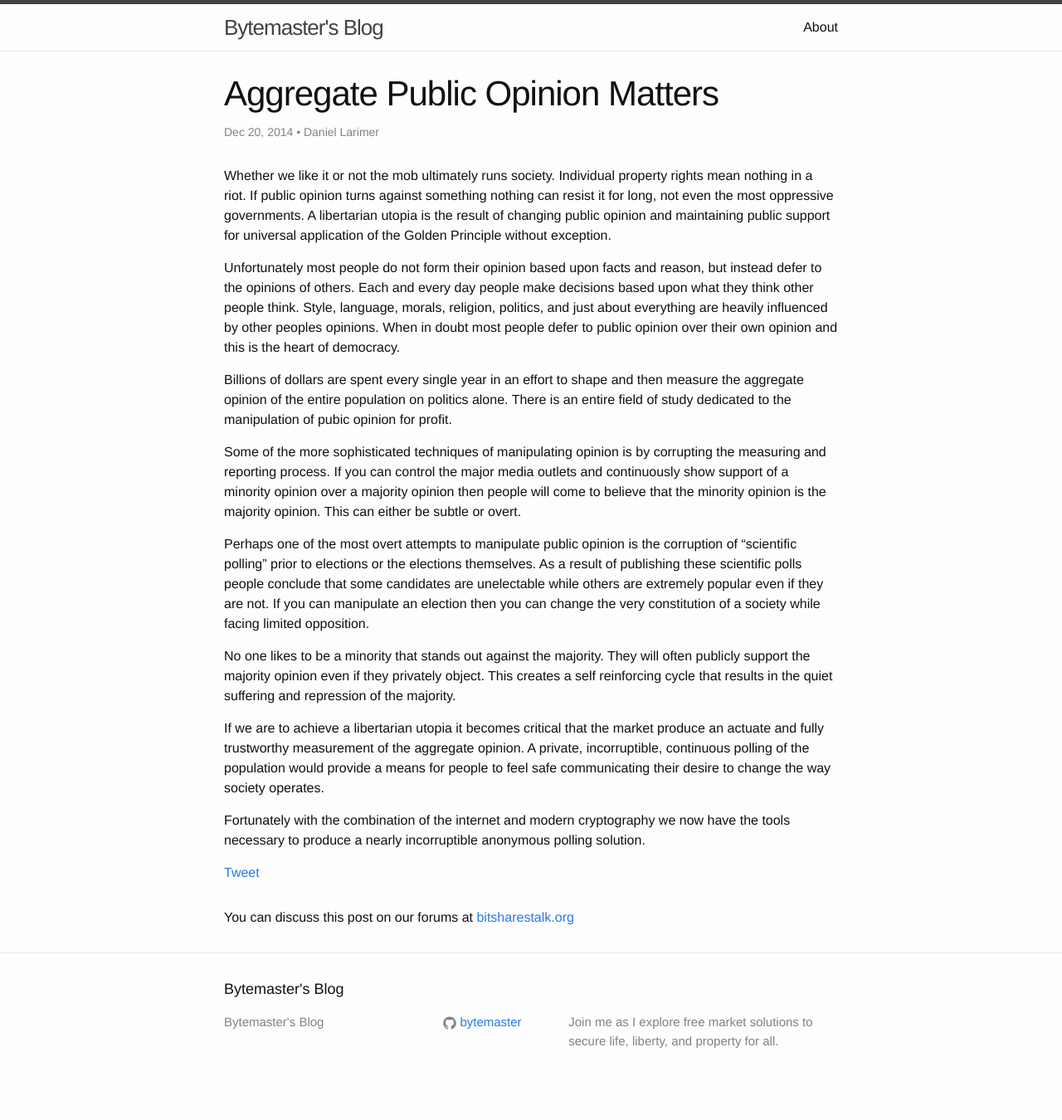
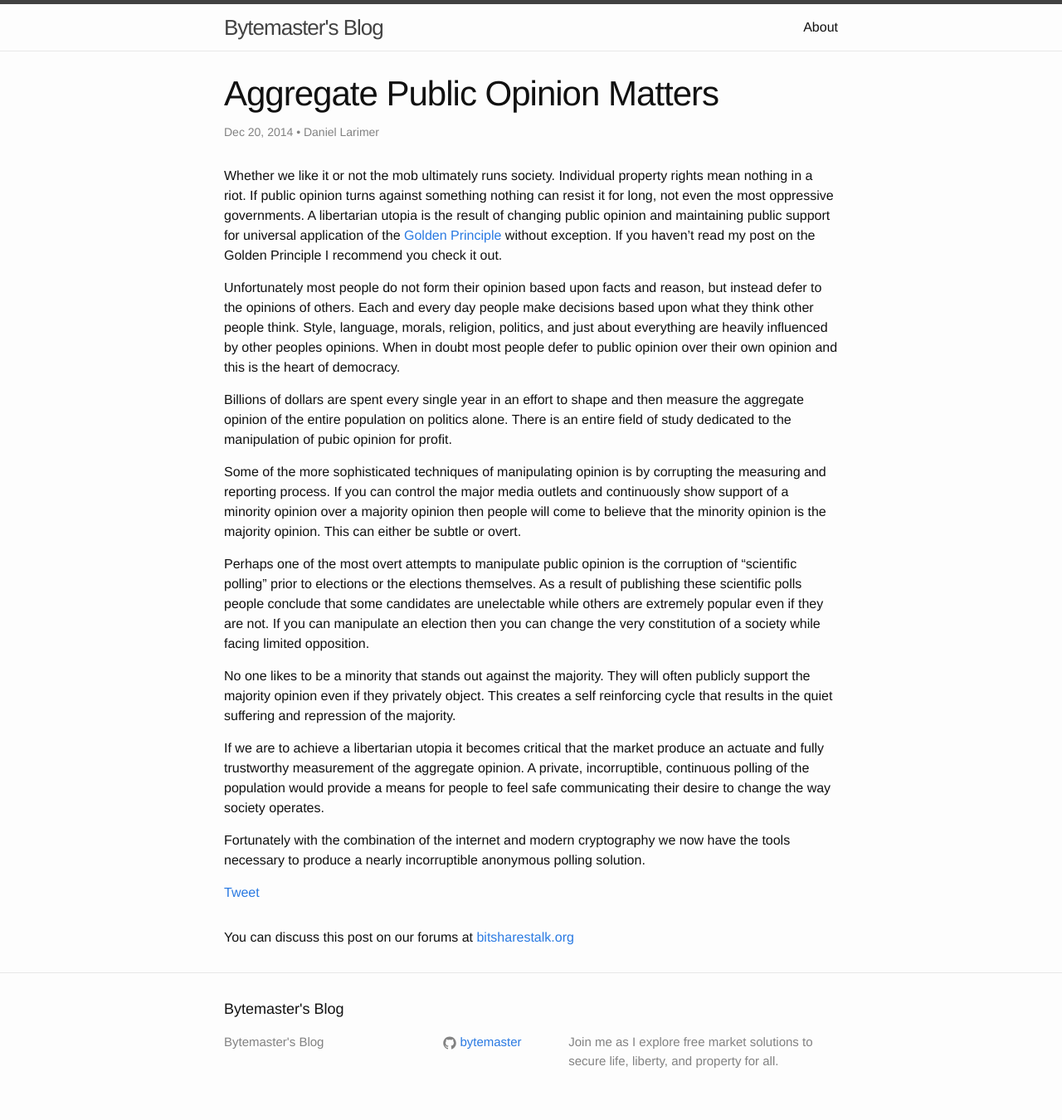
Before and after one commit to bytemaster/bytemaster.github.io, a Jekyll site: the page built from _posts/2014-12-20-Aggregate-Public-Opinion-Matters.md, in a window 1280 px wide. Shown: the whole page at 83% size. Built offline with Jekyll 4.4.1, drawn with Linux system fonts in a browser that asks for light colours; comment, search, counter and statistics services are not loaded; before the commit the page ends 1326 px from its top, so only the background shows below that.

Commit message:
adding cross link

```diff
--- a/_posts/2014-12-20-Aggregate-Public-Opinion-Matters.md
+++ b/_posts/2014-12-20-Aggregate-Public-Opinion-Matters.md
@@ -7,7 +7,7 @@ categories:
     - article
 ---
 
-Whether we like it or not the mob ultimately runs society.  Individual property rights mean nothing in a riot.   If public opinion turns against something nothing can resist it for long, not even the most oppressive governments.  A libertarian utopia is the result of changing public opinion and maintaining public support for universal application of the Golden Principle without exception.
+Whether we like it or not the mob ultimately runs society.  Individual property rights mean nothing in a riot.   If public opinion turns against something nothing can resist it for long, not even the most oppressive governments.  A libertarian utopia is the result of changing public opinion and maintaining public support for universal application of the [Golden Principle](/article/2014/12/16/Golden-Principle.html) without exception. If you haven't read my post on the Golden Principle I recommend you check it out.
 
 Unfortunately most people do not form their opinion based upon facts and reason, but instead defer to the opinions of others.  Each and every day people make decisions based upon what they think other people think.   Style, language, morals, religion, politics, and just about everything are heavily influenced by other peoples opinions.   When in doubt most people defer to public opinion over their own opinion and this is the heart of democracy.
 
```
